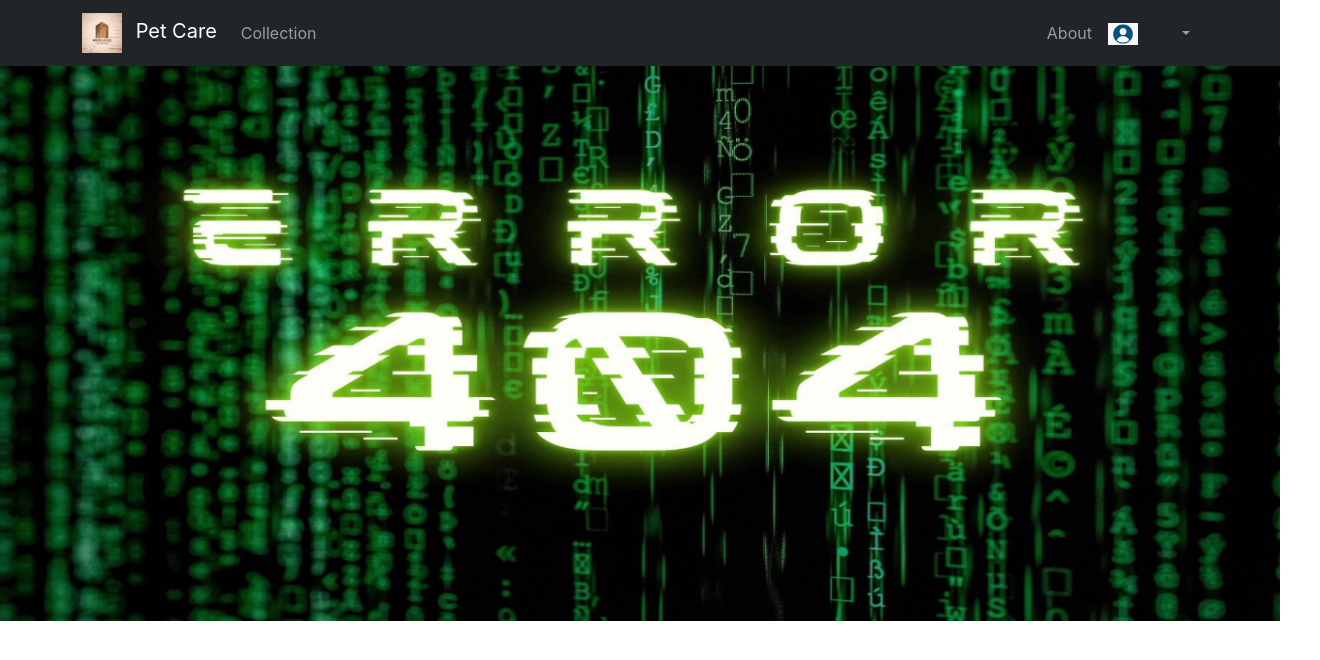
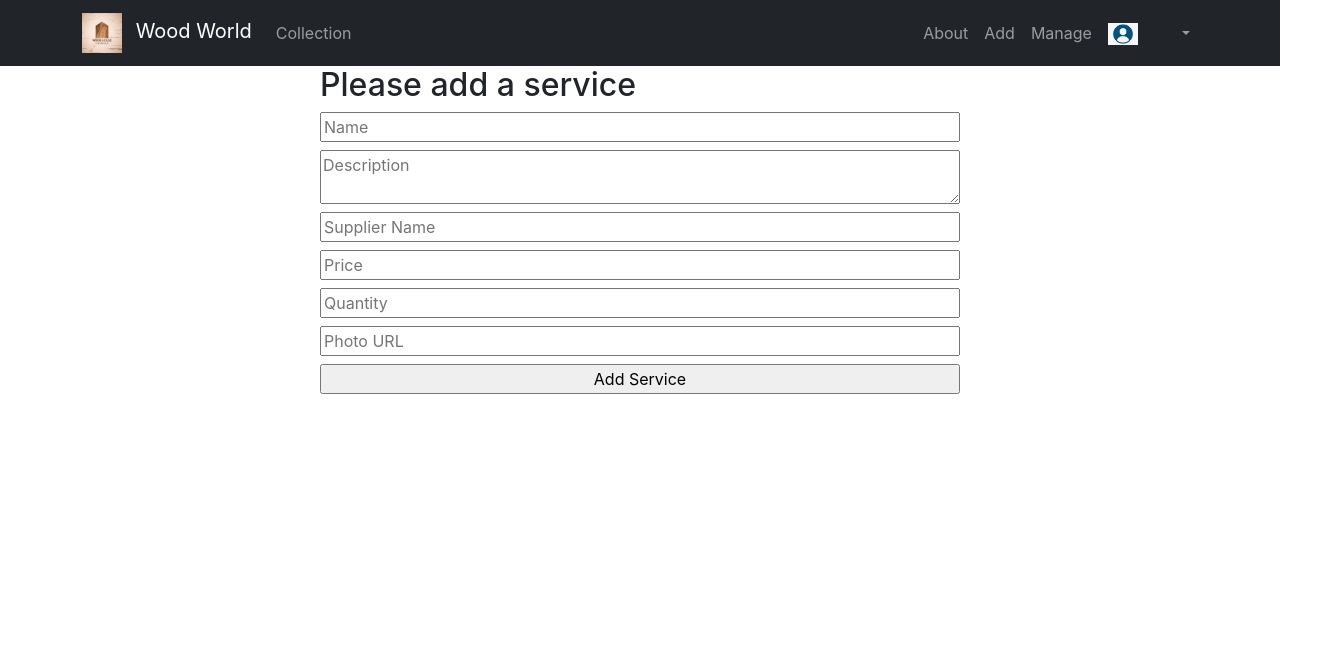
Before and after one commit to MdZillurRahman/wood-world-client-site, a React (Create React App) app: page /additems in a window 1280 px wide. Shown: the top 660 px of the page, 1320 px wide, since content can reach past the window. Built offline with nearby package versions, Linux system fonts and the light colour scheme; no server answers; sample sign-in values are in the browser's storage.

Commit message:
AddItems And Manage Items

```diff
--- a/package.json
+++ b/package.json
@@ -13,6 +13,7 @@
     "react-bootstrap": "^2.3.1",
     "react-dom": "^18.1.0",
     "react-firebase-hooks": "^5.0.3",
+    "react-hook-form": "^7.30.0",
     "react-router-dom": "^6.3.0",
     "react-scripts": "5.0.1",
     "react-toastify": "^9.0.1",
--- a/src/App.js
+++ b/src/App.js
@@ -9,6 +9,8 @@ import Login from './Components/Login/Login/Login';
 import Register from './Components/Login/Register/Register';
 import Profile from './Components/Headers Component/Profile/Profile';
 import RequireAuth from './Components/Login/Require Auth/RequireAuth';
+import AddItems from './Components/Headers Component/Add Items/AddItems';
+import ManageItems from './Components/Headers Component/Manage Items/ManageItems';
 import { Route, Routes } from 'react-router-dom';
 import { ToastContainer } from 'react-bootstrap';
 
@@ -31,6 +33,16 @@ function App() {
             <ItemDetail></ItemDetail>
           </RequireAuth>
         }></Route>
+        <Route path="/additems" element={
+          <RequireAuth>
+            <AddItems></AddItems>
+          </RequireAuth>
+        }></Route>
+        <Route path="/manageitems" element={
+          <RequireAuth>
+            <ManageItems></ManageItems>
+          </RequireAuth>
+        }></Route>
       </Routes>
       <ToastContainer />
     </div>
--- /dev/null
+++ b/src/Components/Headers Component/Add Items/AddItems.js
@@ -0,0 +1,39 @@
+import React from 'react';
+import { useForm } from "react-hook-form";
+
+const AddItems = () => {
+    const { register, handleSubmit } = useForm();
+
+    const onSubmit = data => {
+        const url = `http://localhost:5000/inventory`;
+        fetch(url, {
+            method: 'POST',
+            headers: {
+                'content-type': 'application/json'
+            },
+            body: JSON.stringify(data)
+        })
+        .then(res=> res.json())
+        .then(result =>{
+            console.log(result);
+        } )
+    };
+
+
+    return (
+        <div className='w-50 mx-auto'>
+            <h2>Please add a service</h2>
+            <form className='d-flex flex-column' onSubmit={handleSubmit(onSubmit)}>
+                <input className='mb-2' placeholder='Name' {...register("name", { required: true, maxLength: 20 })} />
+                <textarea className='mb-2' placeholder='Description' {...register("description")} />
+                <input className='mb-2' placeholder='Supplier Name' {...register("supplierName")} />
+                <input className='mb-2' placeholder='Price' type="number" {...register("price")} />
+                <input className='mb-2' placeholder='Quantity' type="number" {...register("quantity")} />
+                <input className='mb-2' placeholder='Photo URL' type="text" {...register("img")} />
+                <input type="submit" value="Add Service" />
+            </form>
+        </div>
+    );
+};
+
+export default AddItems;
--- /dev/null
+++ b/src/Components/Headers Component/Manage Items/ManageItems.js
@@ -0,0 +1,39 @@
+import React, { useEffect, useState } from 'react';
+
+const ManageItems = () => {
+    const [inventory, setInventory] = useState([]);
+
+    useEffect( ()=>{
+        fetch('http://localhost:5000/inventory')
+        .then(res => res.json())
+        .then(data => setInventory(data));
+    }, []);
+
+    const handleDelete = id =>{
+        const proceed = window.confirm('Are you sure?');
+        if(proceed){
+            const url = `http://localhost:5000/inventory/${id}`;
+            fetch(url, {
+                method: 'DELETE'
+            })
+            .then(res => res.json())
+            .then(data => {
+                const remaining = inventory.filter(item => item._id !== id);
+                setInventory(remaining);
+            })
+        }
+    }
+    return (
+        <div className='w-50 mx-auto'>
+            <h2>Manage your Inventory</h2>
+            {
+                inventory.map(item => <div key={item._id}>
+                    <h5>{item.name} <button onClick={() => handleDelete(item._id)}>X</button></h5>
+
+                </div>)
+            }
+        </div>
+    );
+};
+
+export default ManageItems;
--- a/src/Components/Shared/Header/Header.js
+++ b/src/Components/Shared/Header/Header.js
@@ -1,7 +1,7 @@
 import React from 'react';
 import { signOut } from 'firebase/auth';
 import { Container, Nav, Navbar, NavDropdown } from 'react-bootstrap';
-import { Link, useNavigate  } from 'react-router-dom';
+import { Link, useNavigate } from 'react-router-dom';
 import logo from '../../../Images/wood-world-icon.png';
 import { useAuthState } from 'react-firebase-hooks/auth';
 import auth from '../../../firebase.init';
@@ -17,7 +17,7 @@ const Header = () => {
         navigate('/login');
     }
 
-const showProfile=() =>{
+    const showProfile = () => {
         return <Profile></Profile>;
     }
 
@@ -26,7 +26,7 @@ const showProfile=() =>{
             <Navbar collapseOnSelect expand="lg" bg="dark" variant="dark">
                 <Container>
                     <Navbar.Brand as={Link} to="/">
-                        <img className='me-2' height={40} src={logo} alt="" /> Pet Care
+                        <img className='me-2' height={40} src={logo} alt="" /> Wood World
                     </Navbar.Brand>
                     <Navbar.Toggle aria-controls="responsive-navbar-nav" />
                     <Navbar.Collapse id="responsive-navbar-nav">
@@ -37,11 +37,15 @@ const showProfile=() =>{
                             <Nav.Link as={Link} to="about">About</Nav.Link>
                             {
                                 user ?
+                                    <>
+                                        <Nav.Link as={Link} to="additems">Add</Nav.Link>
+                                        <Nav.Link as={Link} to="manageitems">Manage</Nav.Link>
                                         <NavDropdown title={<img src={UserIcon} style={{ width: '30px' }} alt="" />} id="navbarScrollingDropdown">
                                             <NavDropdown.Item href="profile" onClick={showProfile}>Profile
                                             </NavDropdown.Item>
                                             <button className='btn btn-link text-black text-decoration-none' onClick={handleSignOut}>Sign Out</button>
                                         </NavDropdown>
+                                    </>
                                     :
                                     <Nav.Link as={Link} to="login">
                                         Login
```
Also changed, not shown: 1 other file (tests, documents, lock files or other folders). Lines whose indentation alone changed are shown as unchanged.
